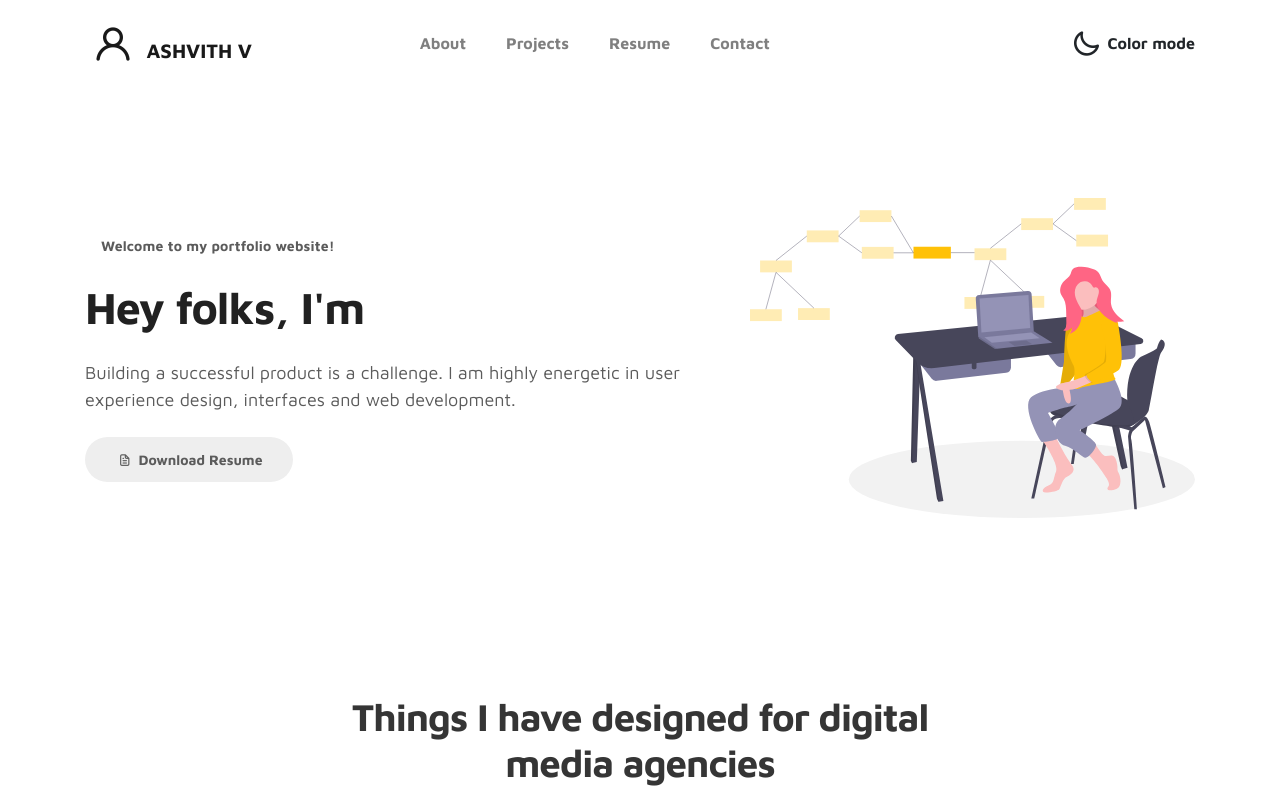
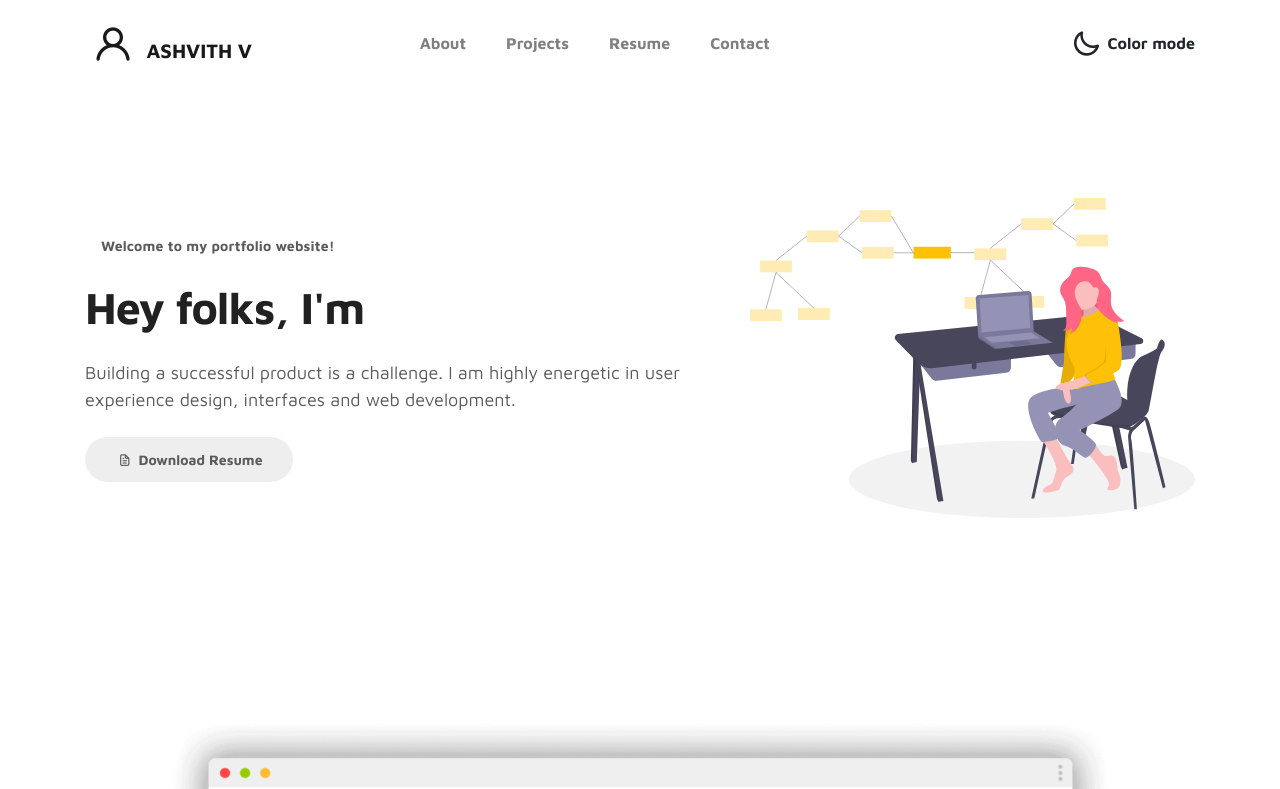
Before and after one commit to ashvithv2003/portfolio, a plain HTML site: page index.html in a window 1280 px wide. Shown: the top 789 px of the page. Drawn offline with Linux system fonts and the light colour scheme.

Commit message:
updated link

```diff
--- a/index.html
+++ b/index.html
@@ -109,9 +109,7 @@ https://www.tooplate.com/view/2115-marvel
                 <div class="row">
                   <div class="col-lg-11 text-center mx-auto col-12">
 
-                      <div class="col-lg-8 mx-auto">
-                        <h2>Things I have designed for digital media agencies</h2>
-                      </div>
+
 
                       <div class="owl-carousel owl-theme">
                         <div class="item">
```
